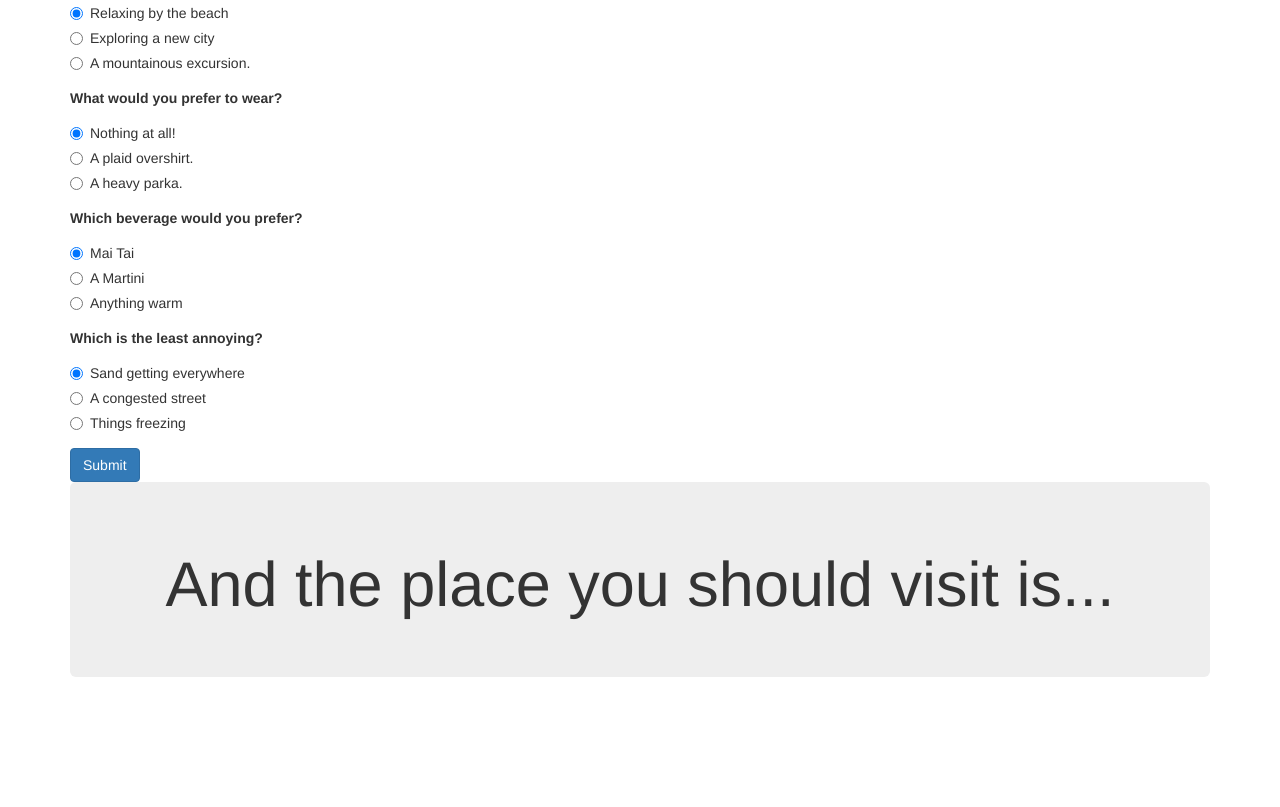
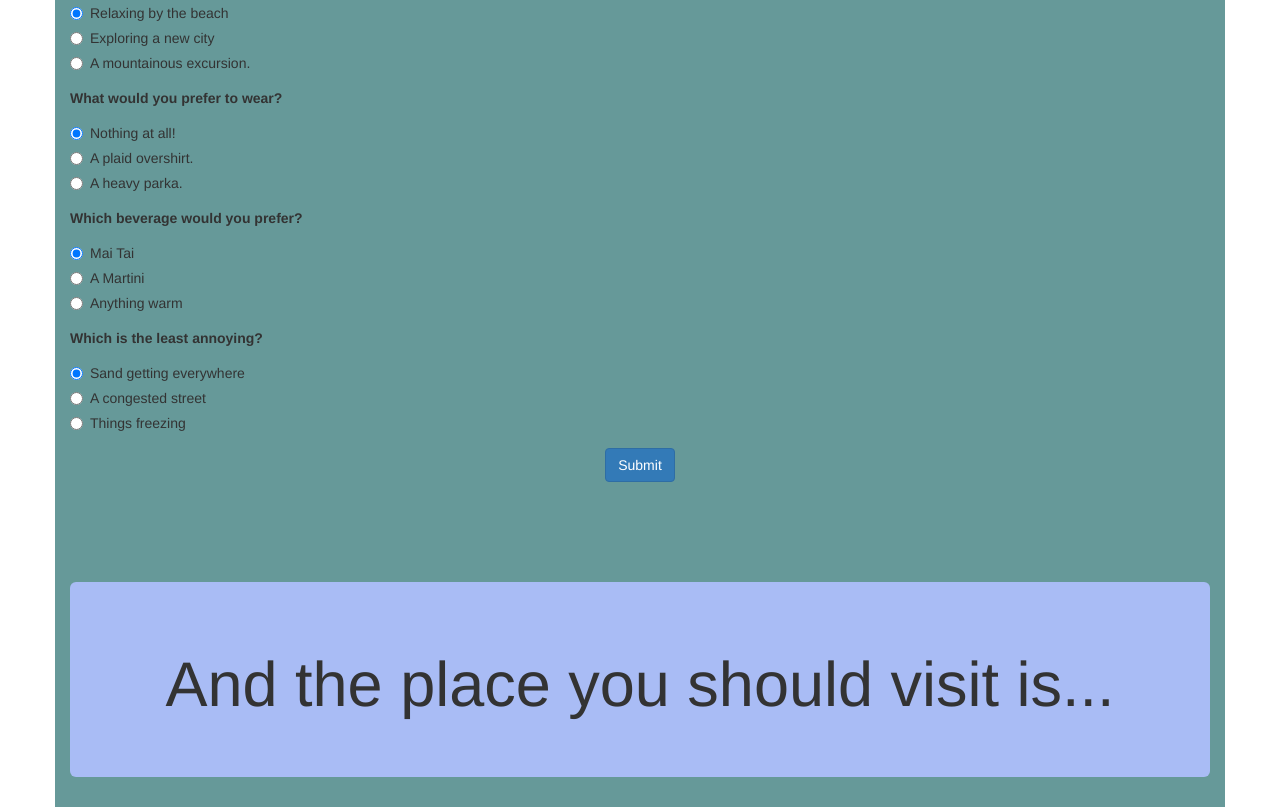
Before and after one commit to kderrick/week2project, a plain HTML site: page index.html in a window 1280 px wide. Shown: the part 532-1339 px from the top of the page. Before the commit the page ends 1239 px from the top, so only its background shows below. Drawn offline with nearby package versions, Linux system fonts and the light colour scheme.

Commit message:
add background color

```diff
--- a/css/styles.css
+++ b/css/styles.css
@@ -13,3 +13,16 @@
 .imganswer {
   float: right;
 }
+
+.jumbotron {
+  margin-top: 100px;
+  background-color: #A9BCF5;
+}
+
+h1 {
+  text-align: center;
+}
+
+.container {
+  background-color: #669999;
+}
--- a/index.html
+++ b/index.html
@@ -162,7 +162,7 @@
             </label>
           </div>
         </div> <!--Question 7 div end-->
-        <button type="submit" name="submit" class="btn btn-primary">Submit</button>
+        <button type="submit" name="submit" class="btn btn-primary center-block">Submit</button>
       </form>
       <div class="jumbotron text-center"><!--Bottom section start-->
         <h1 id="answer">And the place you should visit is...</h1>
```
